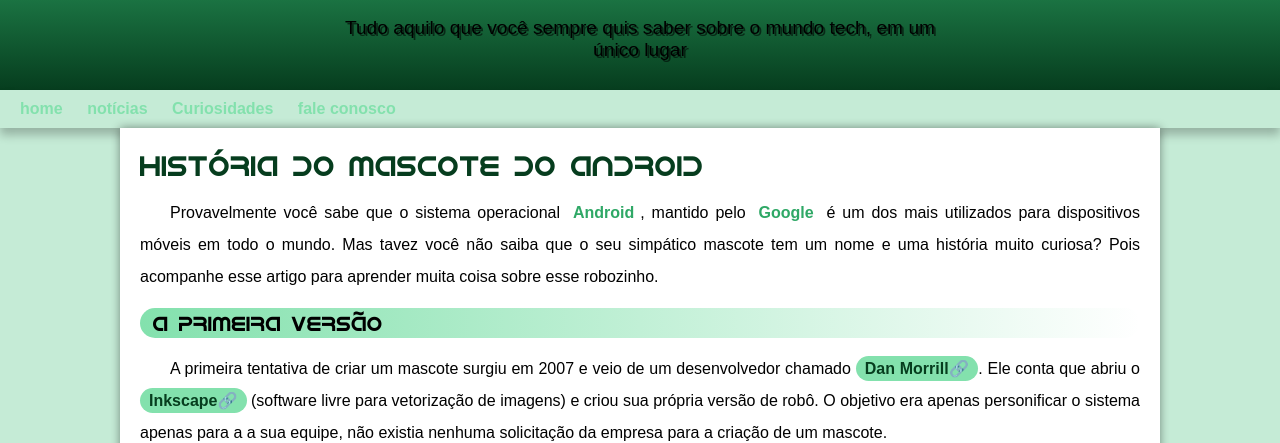
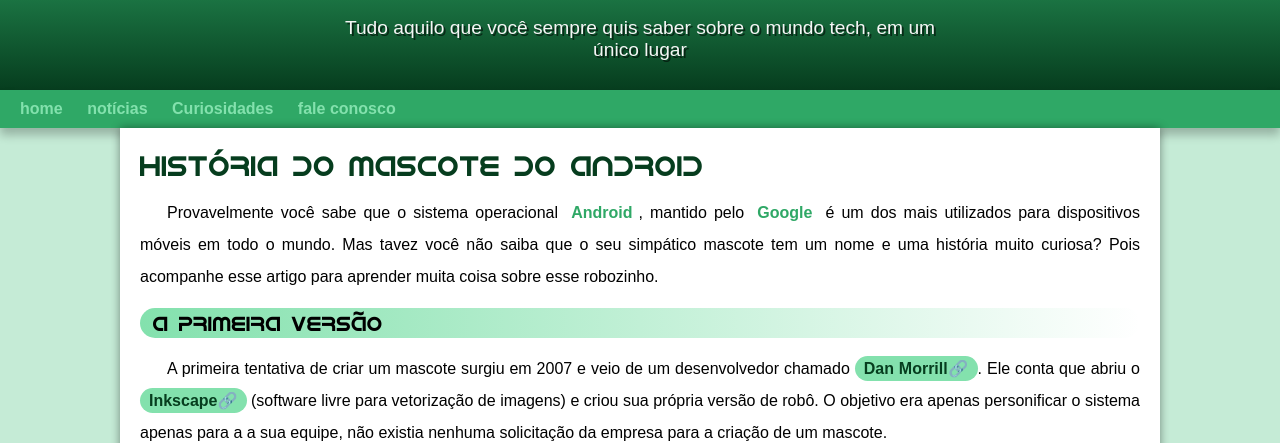
Before and after one commit to txhdr/html-css, a plain HTML site: page desafio/desafio010v2/android.html in a window 1280 px wide. Shown: the part 90-533 px from the top of the page. Drawn offline with Linux system fonts and the light colour scheme.

Commit message:
mudança de endentação
no titulo "surge um mascote", no parágrafo, a endentação estava em 30 e deixava o link na quebra de linha, diminui para 27, deixando assim, mais harmônico.

também corrigi erros de digitação no código que deixaram o site estranho

```diff
--- a/desafio/desafio010v2/estilo/style.css
+++ b/desafio/desafio010v2/estilo/style.css
@@ -57,7 +57,7 @@
 }
 
 header > p {
-color: whiteQ12';
+color: whitesmoke;
     font-family: var(--fonte-padrao);
     font-size: 1.2em;
     max-width: 600px;
@@ -74,7 +74,7 @@
 
 nav
 {
-    background-color: white);
+    background-color: var(--cor3);
     padding: 10px;
     box-shadow: 0px 7px 9px  rgba(0, 0, 0, 0.24);
 }
@@ -135,7 +135,7 @@
 
     margin: 15px 0px;
     text-align: justify;
-    text-indent: 30px;
+    text-indent: 27px;
     font-size: 1em;
     line-height: 2em; /* altura entre linhas */
 }
```
Also changed, not shown: desafio/desafio010v2/android.html (+3 -3 lines), 1 other file.
